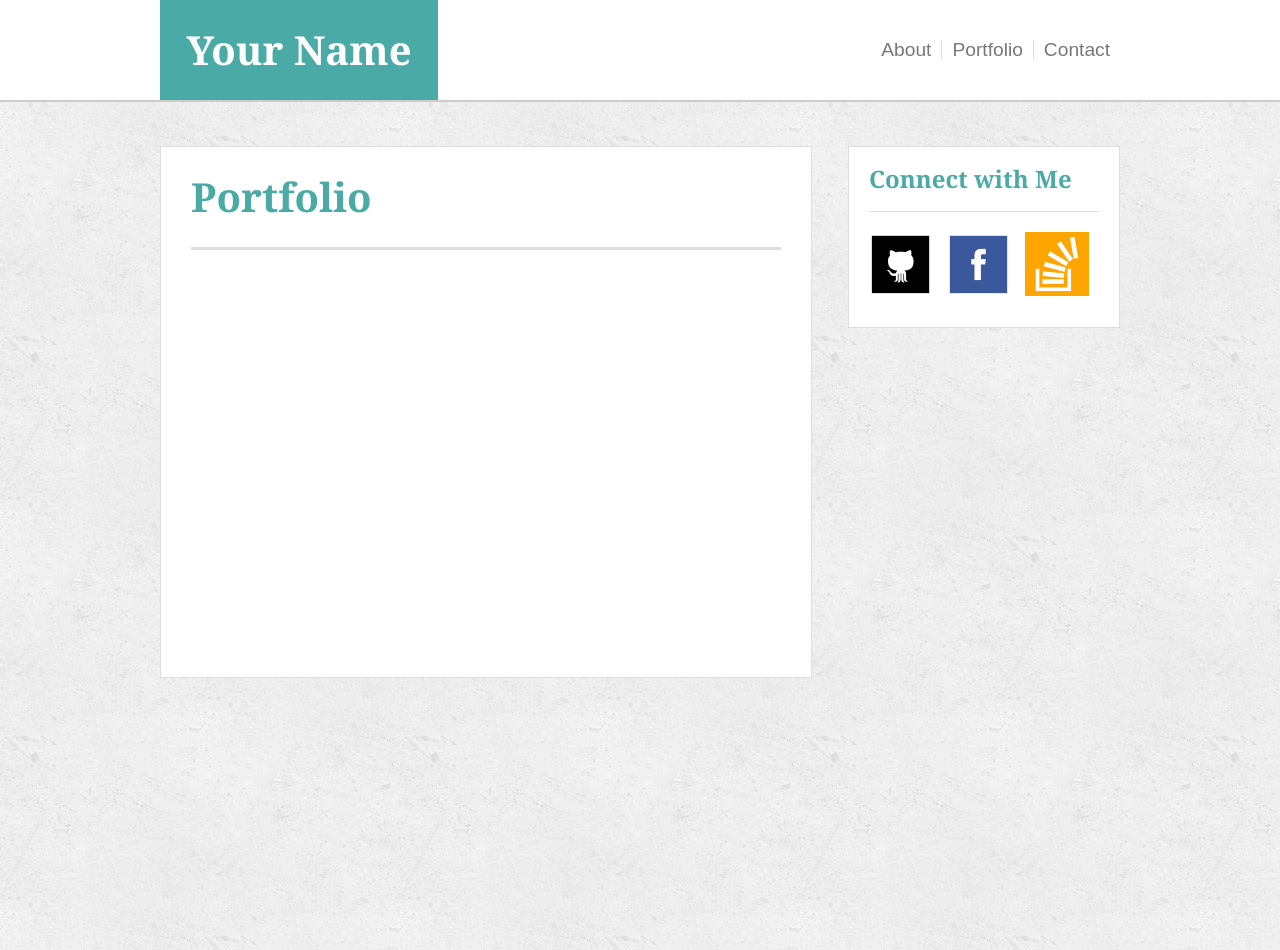
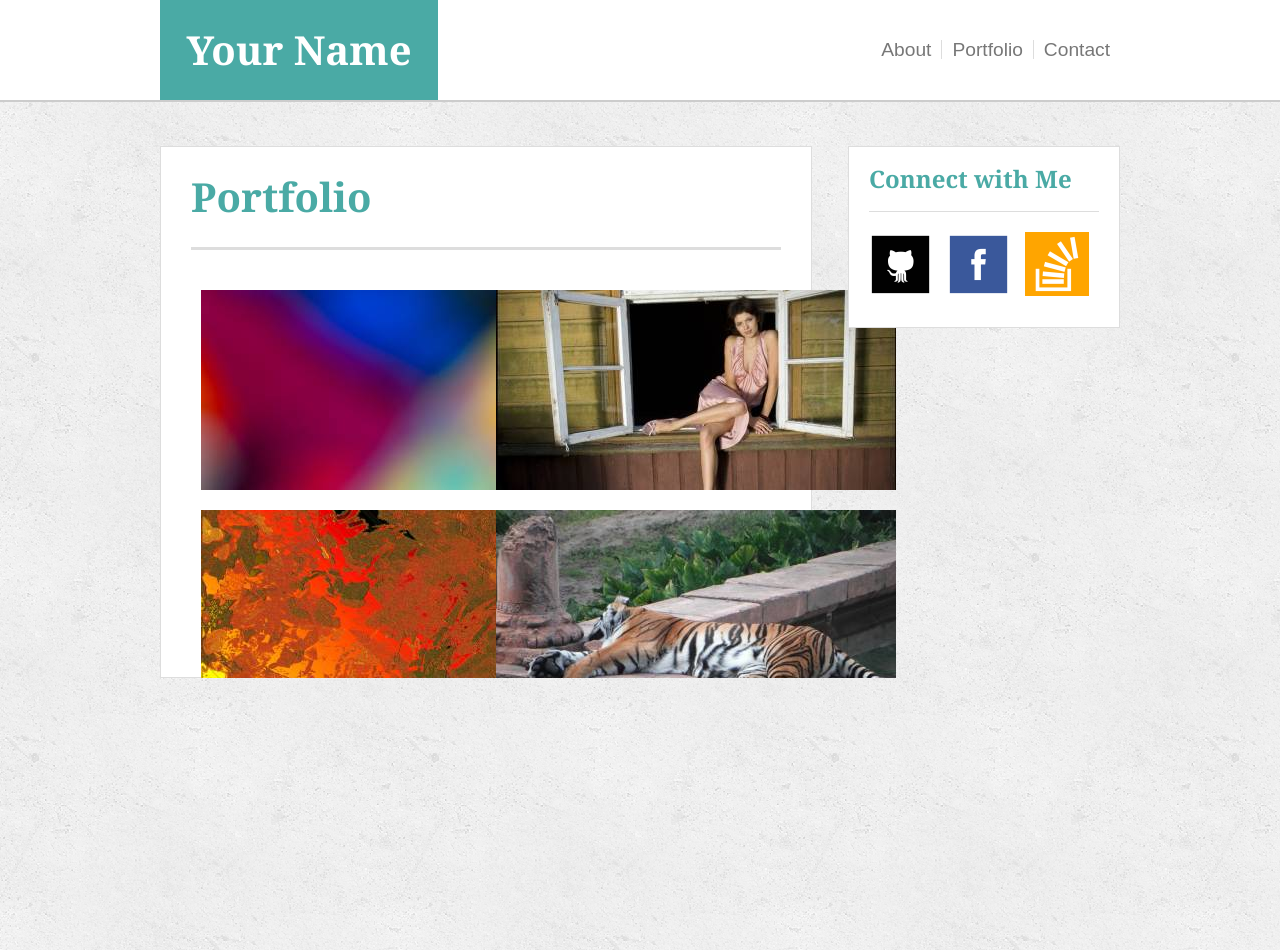
Before and after one commit to kdwhiteside/Basic-Portfolio, a PHP site: page /portfolio.html in a window 1280 px wide. Shown: the top 950 px of the page. Run offline with PHP 8.4, Linux system fonts and the light colour scheme.

Commit message:
messing with portfolio image divs

```diff
--- a/assets/css/style.css
+++ b/assets/css/style.css
@@ -15,7 +15,6 @@
 	font-size: 1.5em;
 	font-weight: bold;
 	color: #4aaaa5;
-	overflow: auto;
 	font-family: 'Georgia', Times, 'Times New Roman', serif;
 }
 
@@ -170,3 +169,11 @@
 .picpadding{
 	margin-right: 10px;
 }
+
+.image{
+width: 275px;
+height: 200px;
+position: relative;
+float: left;
+margin: 10px;
+}
--- a/portfolio.html
+++ b/portfolio.html
@@ -25,7 +25,38 @@
 			<article id="about">
 				<h1>Portfolio</h1>
 			</article>
+
+
 			<article id="mainbio">
+
+
+				<div class="image">
+            		<a href="#">
+                		<img src="assets/images/placeholder1.jpeg" alt="Random" />
+            		</a>
+        		</div>
+        		<div class="image">
+            		<a href="#">
+                		<img src="assets/images/placeholder2.jpeg" alt="Random" />
+           			</a>
+        		</div>
+        		<div class="image">
+            		<a href="#">
+                		<img src="assets/images/placeholder3.jpeg" alt="Random" />
+            		</a>
+        		</div>
+        		<div class="image">
+        		    <a href="#">
+        		        <img src="assets/images/placeholder4.jpeg" alt="Random" />
+       			    </a>
+      			</div>
+        		<div class="image">
+            		<a href="#">
+                		<img src="assets/images/placeholder5.jpeg" alt="Random" />
+            		</a>
+        		</div>
+
+
 
 			</article>
 		</section>
```
Also changed, not shown: assets/images/placeholder1.jpeg (added), assets/images/placeholder2.jpeg (added), assets/images/placeholder3.jpeg (added), assets/images/placeholder4.jpeg (added), assets/images/placeholder5.jpeg (added), 3 other files.
